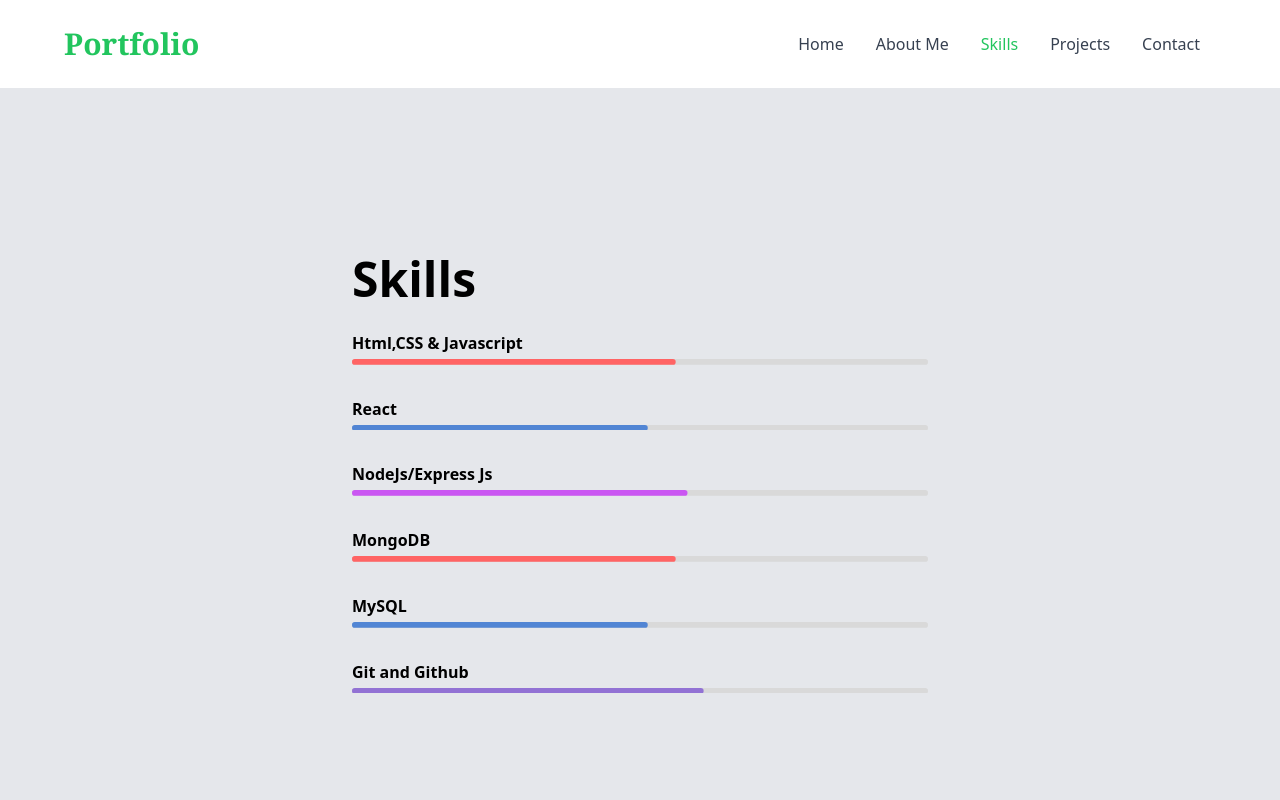
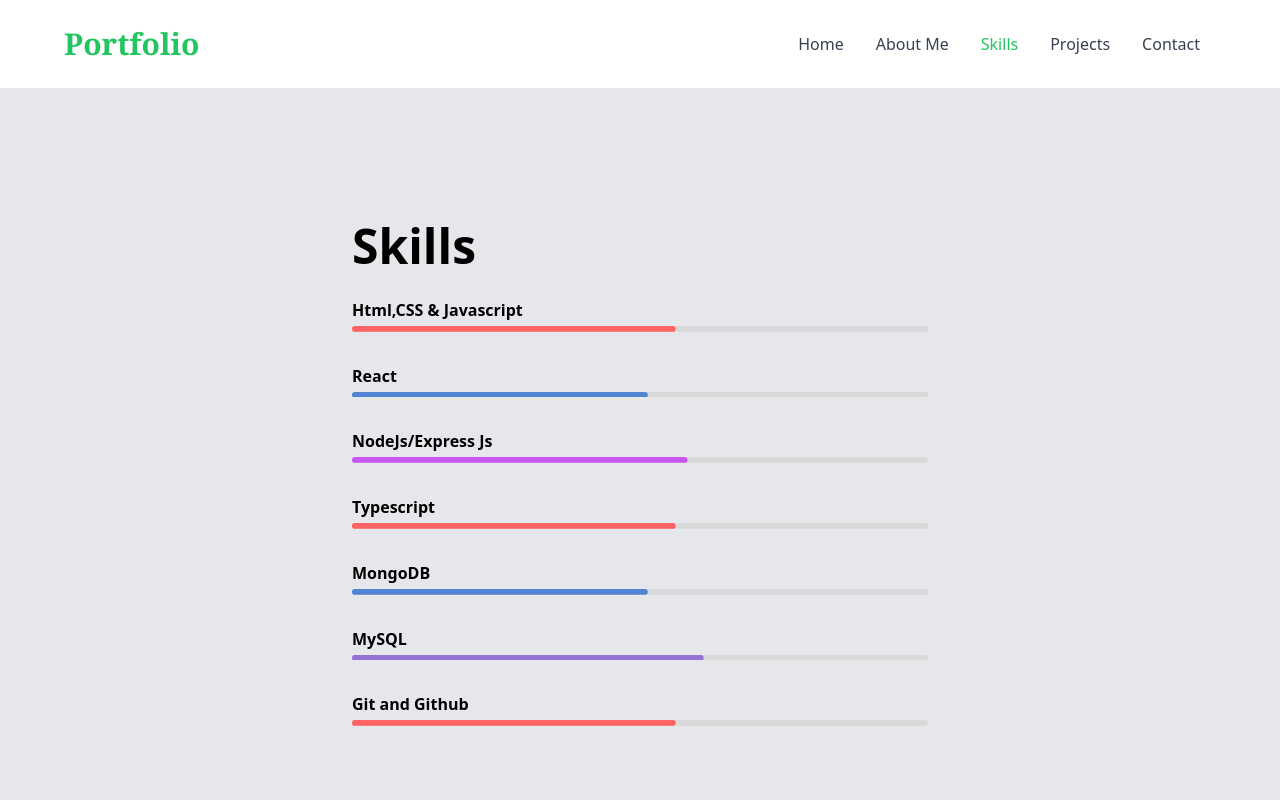
Before and after one commit to sunill27/My-Portfolio, a React (Vite) app: page /skills in a window 1280 px wide. Shown: the top 800 px of the page. Built offline with nearby package versions, Linux system fonts and the light colour scheme.

Commit message:
updated skills

```diff
--- a/src/components/Contact.jsx
+++ b/src/components/Contact.jsx
@@ -182,16 +182,16 @@ const Contact = () => {
                   First Name
                 </label>
                 <input
-                  className="appearance-none block w-full bg-gray-200 text-gray-700 border border-red-500 rounded py-3 px-4 mb-3 leading-tight focus:outline-none focus:bg-white"
+                  className="appearance-none block w-full bg-gray-200 text-gray-700 border border-gray-200 rounded py-3 px-4 mb-3 leading-tight focus:outline-none focus:bg-white"
                   id="grid-first-name"
                   name="first_name"
                   type="text"
                   placeholder="first_name"
                   required
                 />
-                <p className="text-red-500 text-xs italic">
+                {/* <p className="text-red-500 text-xs italic">
                   Please fill out this field.
-                </p>
+                </p> */}
               </div>
               <div className="w-full md:w-1/2 px-3">
                 <label
@@ -206,6 +206,7 @@ const Contact = () => {
                   name="last_name"
                   type="text"
                   placeholder="last_name"
+                  required
                 />
               </div>
             </div>
@@ -241,6 +242,7 @@ const Contact = () => {
                   name="message"
                   rows="10"
                   className="appearance-none block w-full bg-gray-200 text-gray-700 border border-gray-200 rounded py-3 px-4 mb-3 leading-tight focus:outline-none focus:bg-white focus:border-gray-500"
+                  required
                 ></textarea>
               </div>
               <div className="flex justify-between w-full px-3">
--- a/src/components/Home.jsx
+++ b/src/components/Home.jsx
@@ -12,7 +12,7 @@ const Home = () => {
     script.onload = () => {
       new window.Typed(".typing", {
         strings: [
-          "Full Stack Developer (MERN)",
+          "Full Stack (MERN)",
           // "Backend Developer,",
         ],
         typeSpeed: 70,
@@ -49,7 +49,7 @@ const Home = () => {
                 <span className="text-rose-500"> I'm Sunil Chand</span>
               </h1>
               <h1 className="mt-4 sm:text-4xl xs:text-3xl text-black">
-                I'm..
+                Currently Exploring...
                 <span className="typing libre-baskerville-bold text-green-600"></span>
               </h1>
               <p className="mt-4 sm:text-lg xs:text-md capitalize text-black">
@@ -69,7 +69,7 @@ const Home = () => {
               <img
                 className="rounded-sm  min-w-[200px] rounded-br-[5rem] rounded-tl-[5rem]"
                 src={homeImage}
-                alt="My Pic"
+                alt="MyPic"
               />
             </div>
           </div>
--- a/src/components/Skills.jsx
+++ b/src/components/Skills.jsx
@@ -137,7 +137,7 @@ const Skills = () => {
           <div className="mb-7">
             <div className="flex justify-between py-1">
               <span className="text-base text-black   font-semibold ">
-                MongoDB
+                Typescript
               </span>
               {/* <span className="text-base font-semibold text-gray-lite pr-5 dark:text-[#A6A6A6]">
                 55%
@@ -177,7 +177,9 @@ const Skills = () => {
 
           <div className="mb-7">
             <div className="flex justify-between py-1">
-              <span className="text-base text-black font-semibold ">MySQL</span>
+              <span className="text-base text-black font-semibold ">
+                MongoDB
+              </span>
               {/* <span className="text-base font-semibold text-gray-lite pr-5 dark:text-[#A6A6A6]">
                 50%
               </span> */}
@@ -216,9 +218,7 @@ const Skills = () => {
 
           <div className="mb-7">
             <div className="flex justify-between py-1">
-              <span className="text-base text-black font-semibold ">
-                Git and Github{" "}
-              </span>
+              <span className="text-base text-black font-semibold ">MySQL</span>
               {/* <span className="text-base font-semibold text-gray-lite pr-5 dark:text-[#A6A6A6]">
                 60%
               </span> */}
@@ -254,6 +254,47 @@ const Skills = () => {
               ></path>
             </svg>
           </div>
+
+          <div className="mb-7">
+            <div className="flex justify-between py-1">
+              <span className="text-base text-black font-semibold ">
+                Git and Github
+              </span>
+              {/* <span className="text-base font-semibold text-gray-lite pr-5 dark:text-[#A6A6A6]">
+                55%
+              </span> */}
+            </div>
+            <svg
+              className="rc-progress-line"
+              viewBox="0 0 100 1"
+              preserveAspectRatio="none"
+            >
+              <path
+                className="rc-progress-line-trail"
+                d="M 0.5,0.5
+         L 99.5,0.5"
+                strokeLinecap="round"
+                stroke="#D9D9D9"
+                strokeWidth="1"
+                fillOpacity="0"
+              ></path>
+              <path
+                className="rc-progress-line-path"
+                d="M 0.5,0.5
+         L 99.5,0.5"
+                strokeLinecap="round"
+                stroke="#FF6464"
+                strokeWidth="1"
+                fillOpacity="0"
+                style={{
+                  strokeDasharray: "55.2px, 100px",
+                  strokeDashoffset: "0px",
+                  transition:
+                    "stroke-dashoffset 0.3s ease 0s, stroke-dasharray 0.3s ease 0s, stroke 0.3s linear 0s, 0.06s",
+                }}
+              ></path>
+            </svg>
+          </div>
         </div>
       </div>
 
```
